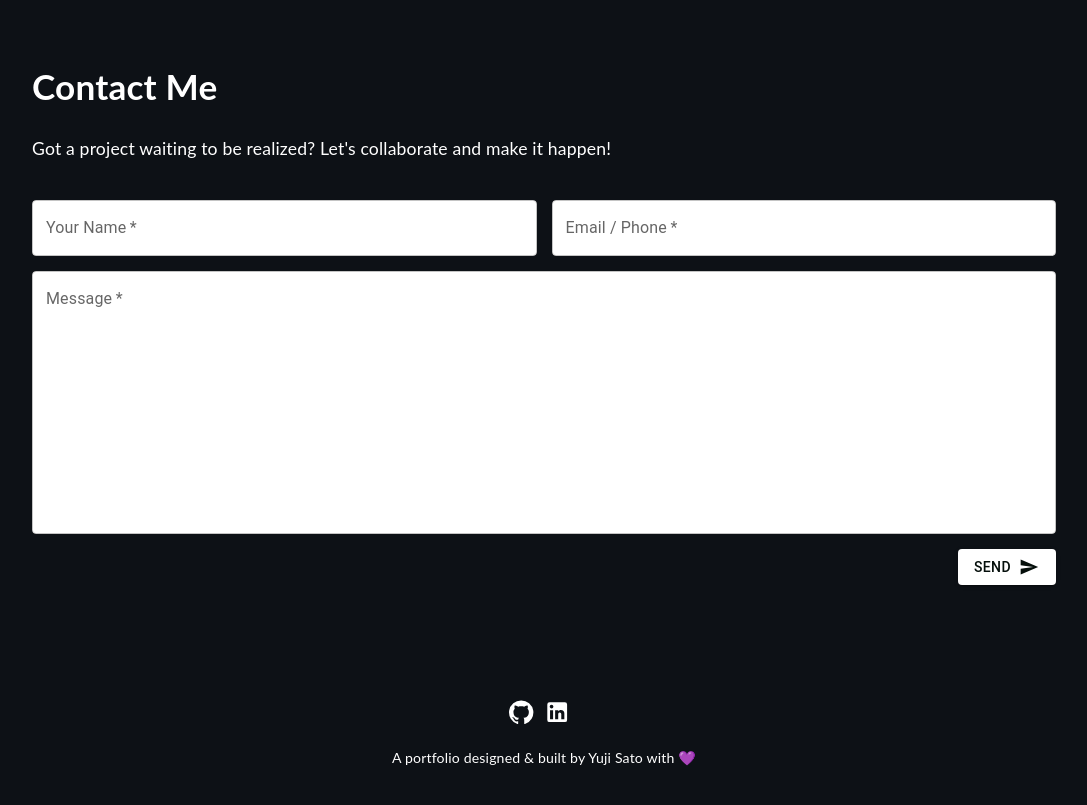
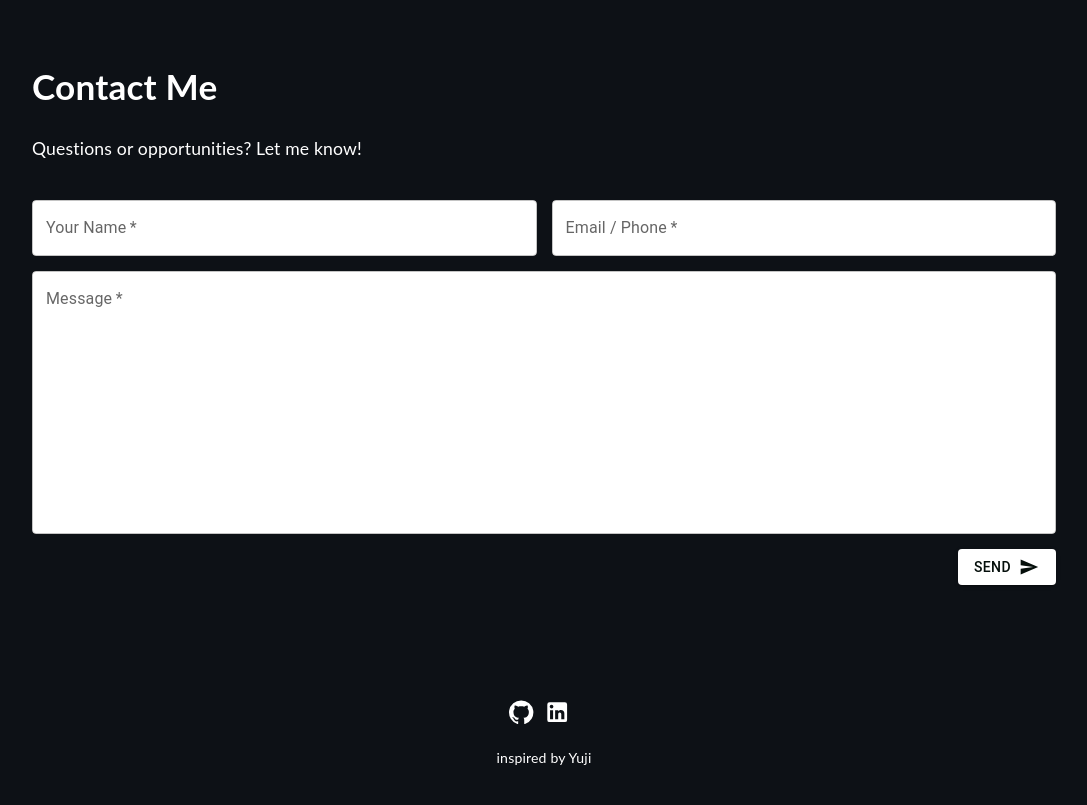
Before and after one commit to alexshi7/portfolio, a React (Create React App) app: page / in a window 1280 px wide. Shown: the part 5860-6665 px from the top of the page, without its empty margins (96-1183 px from the left). Built offline with nearby package versions, Linux system fonts and the light colour scheme.

Commit message:
rebranding

```diff
--- a/src/components/Contact.tsx
+++ b/src/components/Contact.tsx
@@ -54,7 +54,7 @@ function Contact() {
       <div className="items-container">
         <div className="contact_wrapper">
           <h1>Contact Me</h1>
-          <p>Got a project waiting to be realized? Let's collaborate and make it happen!</p>
+          <p>Questions or opportunities? Let me know!</p>
           <Box
             ref={form}
             component="form"
--- a/src/components/Footer.tsx
+++ b/src/components/Footer.tsx
@@ -8,9 +8,9 @@ function Footer() {
     <footer>
       <div>
         <a href="https://github.com/yujisatojr" target="_blank" rel="noreferrer"><GitHubIcon/></a>
-        <a href="https://www.linkedin.com/in/yujisato/" target="_blank" rel="noreferrer"><LinkedInIcon/></a>
+        <a href="https://www.linkedin.com/in/alex-shi7/" target="_blank" rel="noreferrer"><LinkedInIcon/></a>
       </div>
-      <p>A portfolio designed & built by <a href="https://github.com/yujisatojr/react-portfolio-template" target="_blank" rel="noreferrer">Yuji Sato</a> with 💜</p>
+      <p>inspired by Yuji</p>
     </footer>
   );
 }
```
Also changed, not shown: public/manifest.json, 2 other files (tests, documents, lock files or other folders).
